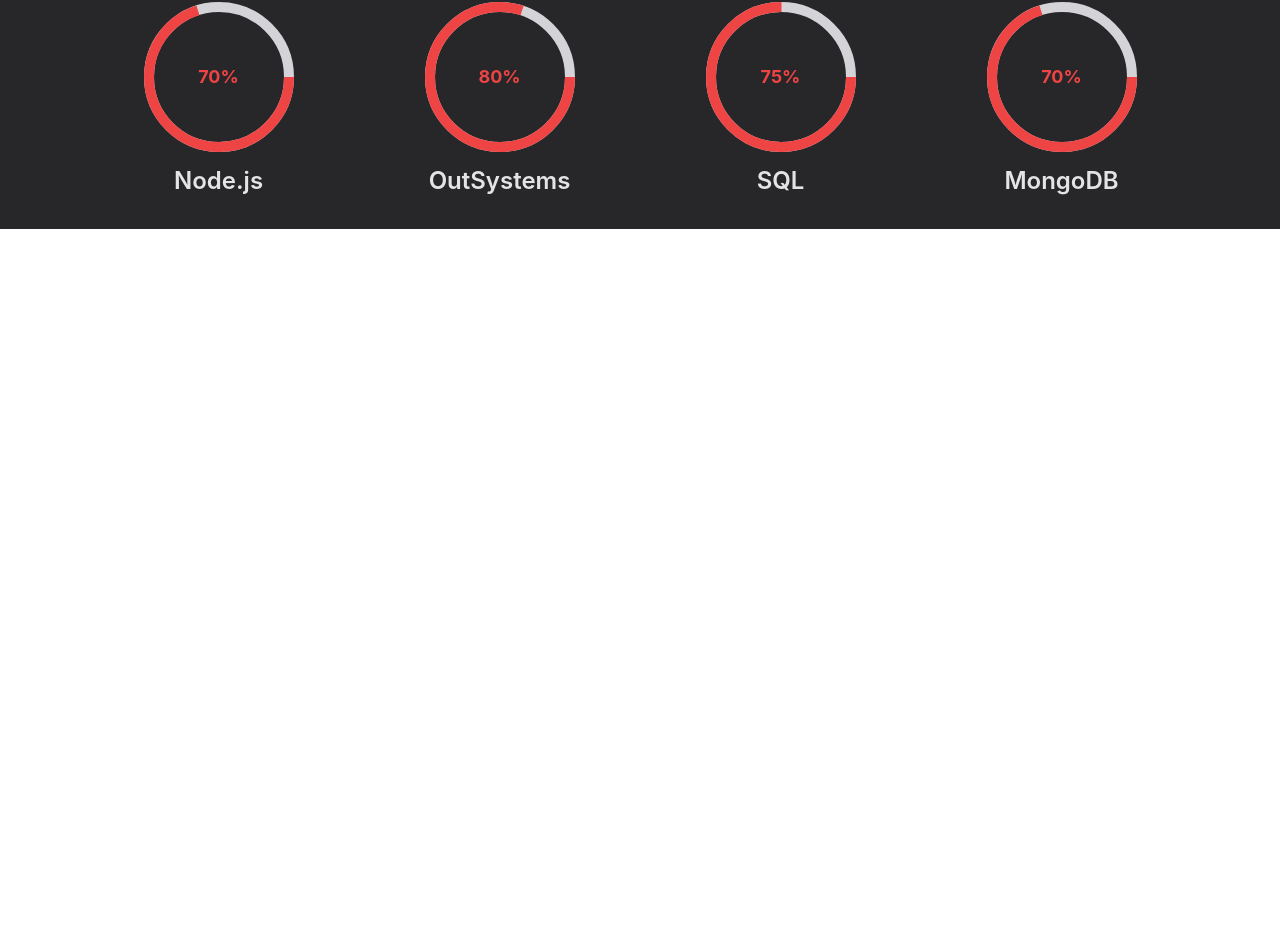
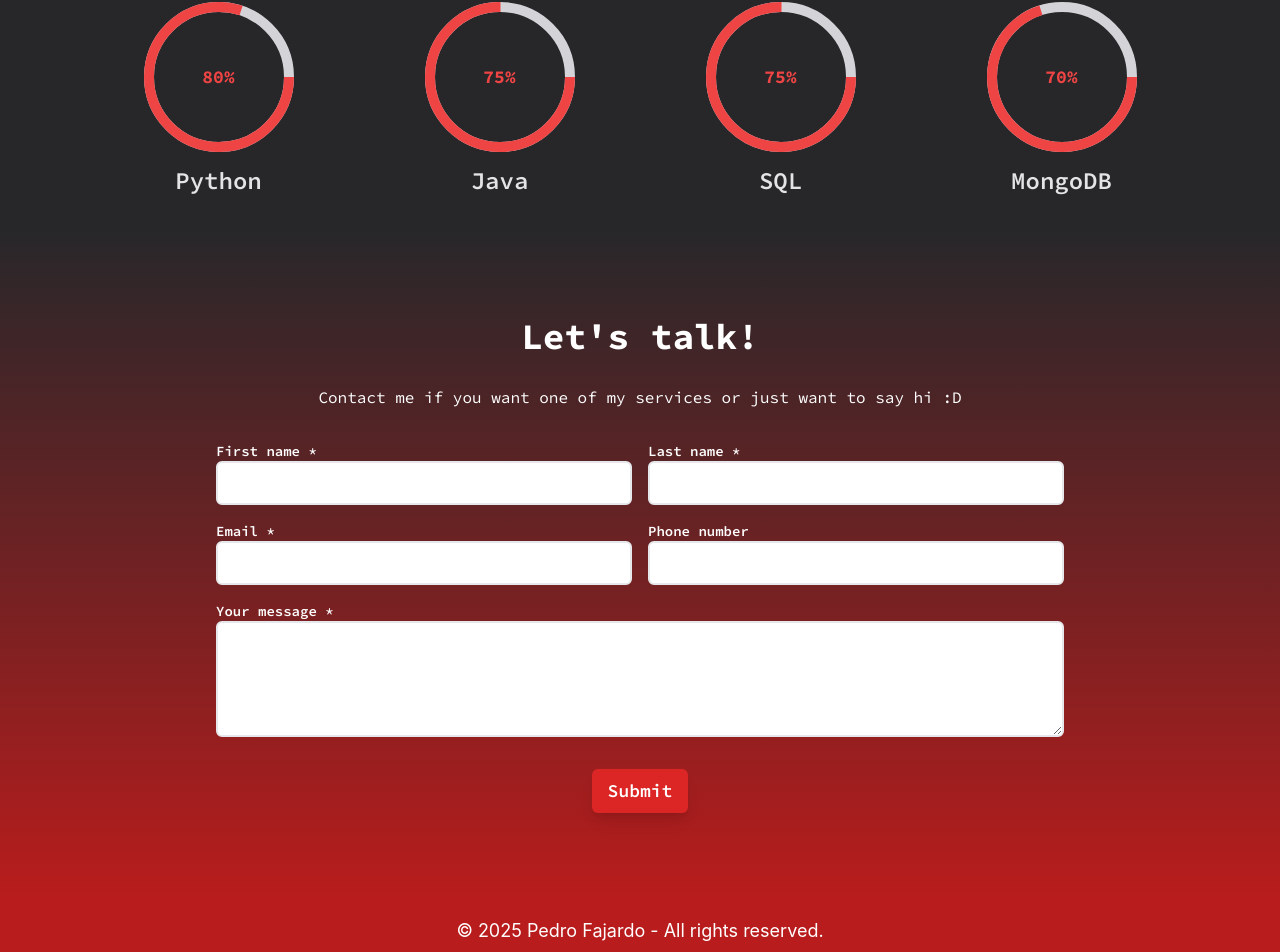
Before and after one commit to pedro-fajardo/pedro-profile-website, a React (Create React App) app: page / in a window 1280 px wide. Shown: the part 4403-5355 px from the top of the page. Before the commit the page ends 4632 px from the top, so only its background shows below. Built offline with nearby package versions, Linux system fonts and the light colour scheme; the HTML template or start-up script is replaced by a standard one.

Commit message:
Skills updated, contact form and copyright

```diff
--- a/package.json
+++ b/package.json
@@ -10,6 +10,7 @@
     "@fortawesome/free-solid-svg-icons": "^6.7.2",
     "@fortawesome/react-fontawesome": "^0.2.2",
     "cra-template": "1.2.0",
+    "emailjs-com": "^3.2.0",
     "react": "^19.0.0",
     "react-dom": "^19.0.0",
     "react-scripts": "5.0.1"
@@ -20,7 +21,6 @@
     "test": "react-scripts test",
     "eject": "react-scripts eject",
     "deploy": "npm run build && gh-pages -d build"
-
   },
   "eslintConfig": {
     "extends": [
--- a/src/App.js
+++ b/src/App.js
@@ -5,6 +5,8 @@
 import ProfessionalExperienceComponent from './components/ProfessionalExperienceComponent';
 import FloatingHamburgerMenu from './components/FloatingHamburguerMenu';
 import Skills from './components/Skills';
+import Contact from './components/Contact';
+import Copyright from './components/Copyright';
 
 function App() {
   const [loading, setLoading] = useState(true); // State for the loading bar
@@ -24,6 +26,10 @@
           <div id="skills">
             <Skills></Skills>
           </div>
+          <div id="contact">
+            <Contact></Contact>
+          </div>
+          <Copyright></Copyright>
         </>
       }
     </div>
--- /dev/null
+++ b/src/components/Contact.js
@@ -0,0 +1,177 @@
+import React, { useState } from 'react';
+import emailjs from 'emailjs-com';
+
+export default function Contact() {
+    const [formData, setFormData] = useState({
+        firstName: '',
+        lastName: '',
+        email: '',
+        phone: '',
+        message: '',
+    });
+
+    const [errors, setErrors] = useState({});
+    const [isSubmitting, setIsSubmitting] = useState(false);
+    const [successMessage, setSuccessMessage] = useState('');
+
+    const handleChange = (e) => {
+        const { name, value, type, checked } = e.target;
+        setFormData({
+            ...formData,
+            [name]: type === 'checkbox' ? checked : value,
+        });
+    };
+
+    const validateForm = () => {
+
+        let formErrors = {};
+        if (!formData.firstName) formErrors.firstName = "First name is required";
+        if (!formData.lastName) formErrors.lastName = "Last name is required";
+        if (!formData.email) formErrors.email = "Email is required";
+        if (!formData.message) formErrors.message = "Message is required";
+        return formErrors;
+    };
+
+    const handleSubmit = (e) => {
+        e.preventDefault();
+        const formErrors = validateForm();
+
+        // EmailJS integration
+        const serviceId = 'service_6fffpwv';
+        const templateId = 'template_3uxm2fd';
+        const userId = '43gKPNAqBCiNmW4el';
+
+        if (Object.keys(formErrors).length === 0) {
+            setIsSubmitting(true);
+            emailjs
+                .send(
+                    serviceId,
+                    templateId,
+                    formData,
+                    userId
+                )
+                .then(
+                    (result) => {
+                        setSuccessMessage('Message sent successfully!');
+                        setFormData({
+                            firstName: '',
+                            lastName: '',
+                            email: '',
+                            phone: '',
+                            message: '',
+                        });
+                        setIsSubmitting(false);
+                    },
+                    (error) => {
+                        setErrors({ submission: 'Failed to send message. Please try again later.' });
+                        setIsSubmitting(false);
+                    }
+                );
+        } else {
+            setErrors(formErrors);
+        }
+    };
+
+    return (
+        <div className="bg-gradient-to-b from-zinc-800 via-red-90 to-red-700 py-16 font-sourceCode">
+            <form onSubmit={handleSubmit} className="max-w-4xl mx-auto p-6 space-y-4 text-white">
+
+                <h2 className="text-4xl font-bold text-center pb-3 ">Let's talk!</h2>
+                <p className="text-center pb-4">
+                    Contact me if you want one of my services or just want to say hi :D
+                </p>
+
+
+                {successMessage && <p className="text-green-600 text-center">{successMessage}</p>}
+                {errors.submission && <p className="text-red-500 text-center">{errors.submission}</p>}
+
+                <div className="grid grid-cols-1 gap-4 sm:grid-cols-2">
+                    {/* First Name */}
+                    <div className="flex flex-col">
+                        <label className="text-sm font-semibold">
+                            First name<span className={`${errors.firstName ? 'text-red-500' : ''}`}> *</span>
+                        </label>
+                        <input
+                            type="text"
+                            name="firstName"
+                            value={formData.firstName}
+                            onChange={handleChange}
+                            className={`border-2 rounded-md p-2 ${errors.firstName ? 'border-red-600' : ''}`}
+                        />
+                        {errors.firstName && <span className="text-red-500 text-sm">{errors.firstName}</span>}
+                    </div>
+
+                    {/* Last Name */}
+                    <div className="flex flex-col">
+                        <label className="text-sm font-semibold">
+                            Last name<span className={`${errors.lastName ? 'text-red-500' : ''}`}> *</span>
+                        </label>
+                        <input
+                            type="text"
+                            name="lastName"
+                            value={formData.lastName}
+                            onChange={handleChange}
+                            className={`border-2 rounded-md p-2 ${errors.lastName ? 'border-red-600' : ''}`}
+                        />
+                        {errors.lastName && <span className="text-red-500 text-sm">{errors.lastName}</span>}
+                    </div>
+
+                    {/* Email */}
+                    <div className="flex flex-col">
+                        <label className="text-sm font-semibold">
+                            Email<span className={`${errors.email ? 'text-red-500' : ''}`}> *</span>
+                        </label>
+                        <input
+                            type="email"
+                            name="email"
+                            value={formData.email}
+                            onChange={handleChange}
+                            className={`border-2 rounded-md p-2 ${errors.email ? 'border-red-600' : ''}`}
+                        />
+                        {errors.email && <span className="text-red-500 text-sm">{errors.email}</span>}
+                    </div>
+
+                    {/* Phone */}
+                    <div className="flex flex-col">
+                        <label className="text-sm font-semibold">
+                            Phone number
+                        </label>
+                        <input
+                            type="tel"
+                            name="phone"
+                            value={formData.phone}
+                            onChange={handleChange}
+                            className="border-2 rounded-md p-2"
+                        />
+                    </div>
+
+                    {/* Message */}
+                    <div className="col-span-1 sm:col-span-2 flex flex-col">
+                        <label className="text-sm font-semibold">
+                            Your message<span className={`${errors.message ? 'text-red-500' : ''}`}> *</span>
+                        </label>
+                        <textarea
+                            name="message"
+                            value={formData.message}
+                            onChange={handleChange}
+                            className={`border-2 rounded-md p-2 ${errors.message ? 'border-red-600' : ''}`}
+                            rows="4"
+                        />
+                        {errors.message && <span className="text-red-500 text-sm">{errors.message}</span>}
+                    </div>
+                </div>
+
+                {/* Submit button */}
+                <div className="text-center">
+                    <button
+                        type="submit"
+                        disabled={isSubmitting}
+                        className="bg-red-600 hover:bg-red-700 shadow-lg text-white text-lg font-semibold px-4 py-2 mt-4 rounded-md"
+                    >
+                    {isSubmitting ? 'Submitting...' : 'Submit'}
+                </button>
+        </div>
+            </form >
+        </div >
+    );
+}
--- /dev/null
+++ b/src/components/Copyright.js
@@ -0,0 +1,12 @@
+export default function Copyright() {
+    const getYear = () => {
+        const date = new Date();
+        return date.getFullYear();
+    }
+
+    return (
+        <div className="text-center text-white py-4 bg-red-700">
+            <p className="text-lg">© {getYear()} Pedro Fajardo - All rights reserved.</p>
+        </div>
+    );
+}
--- a/src/components/Skills.js
+++ b/src/components/Skills.js
@@ -3,18 +3,18 @@
 const Skills = () => {
     const skills = [
         { name: "JavaScript", percentage: 90 },
-        { name: "HTML", percentage: 90 },
+        { name: "HTML & CSS", percentage: 90 },
         { name: "React", percentage: 85 },
-        { name: "CSS", percentage: 80 },
-        { name: "Node.js", percentage: 70 },
-        { name: "OutSystems", percentage: 80 },
+        { name: "OutSystems", percentage: 85 },
+        { name: "Python", percentage: 80 },
+        { name: "Java", percentage: 75 },
         { name: "SQL", percentage: 75 },
         { name: "MongoDB", percentage: 70 },
     ];
 
     return (
-        <div className="pt-24 bg-zinc-800">
-            <h2 className="text-4xl font-semibold mb-6 text-center font-sourceCode text-zinc-300">Skills</h2>
+        <div className="pt-24 bg-zinc-800 font-sourceCode">
+            <h2 className="text-4xl font-semibold mb-6 text-center text-zinc-300">Skills</h2>
             <div className="pt-4 grid grid-cols-1 md:grid-cols-4 gap-x-1 gap-y-12 p-8 px-20">
 
                 {skills.map((skill, index) => (
```
Also changed, not shown: 1 other file (tests, documents, lock files or other folders).
